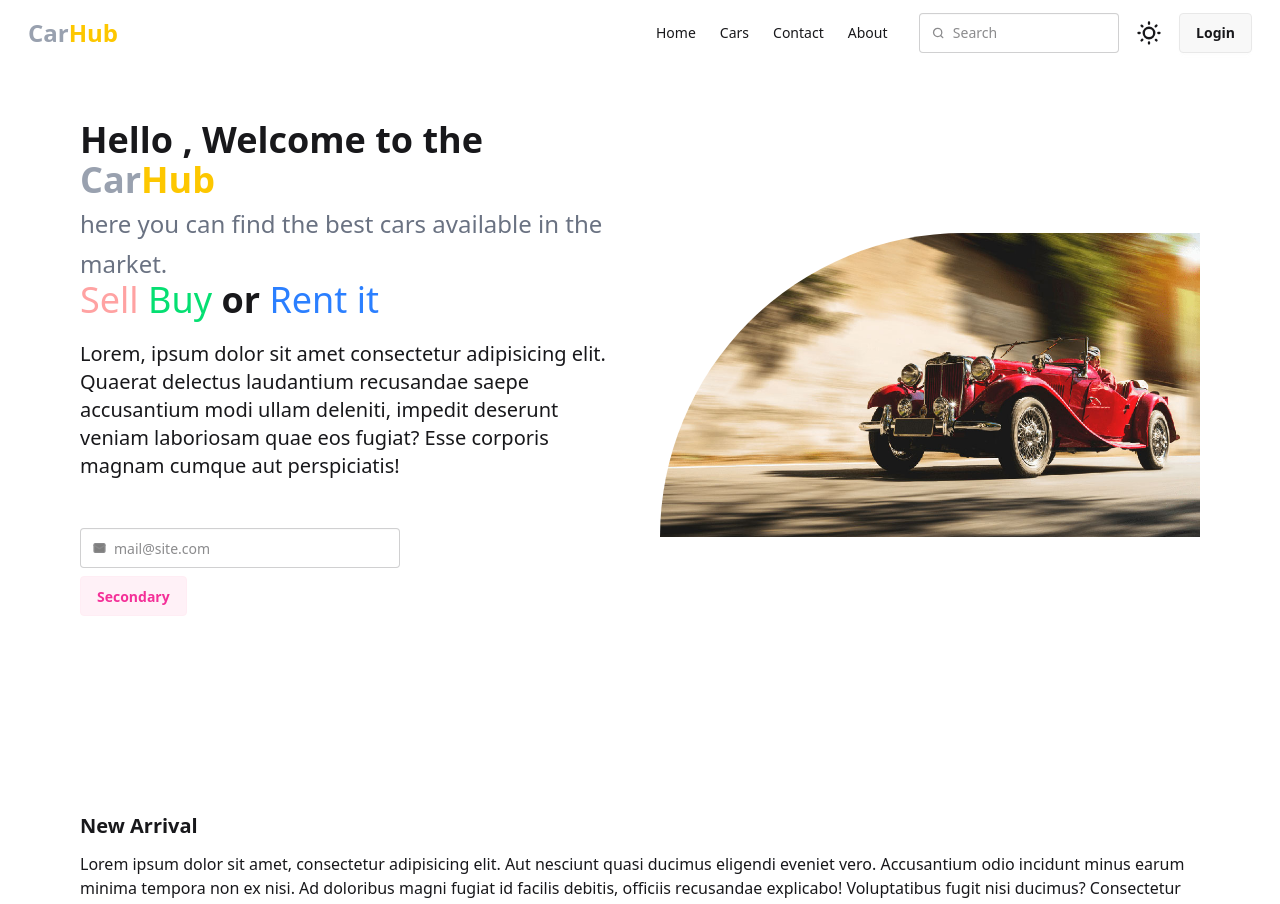
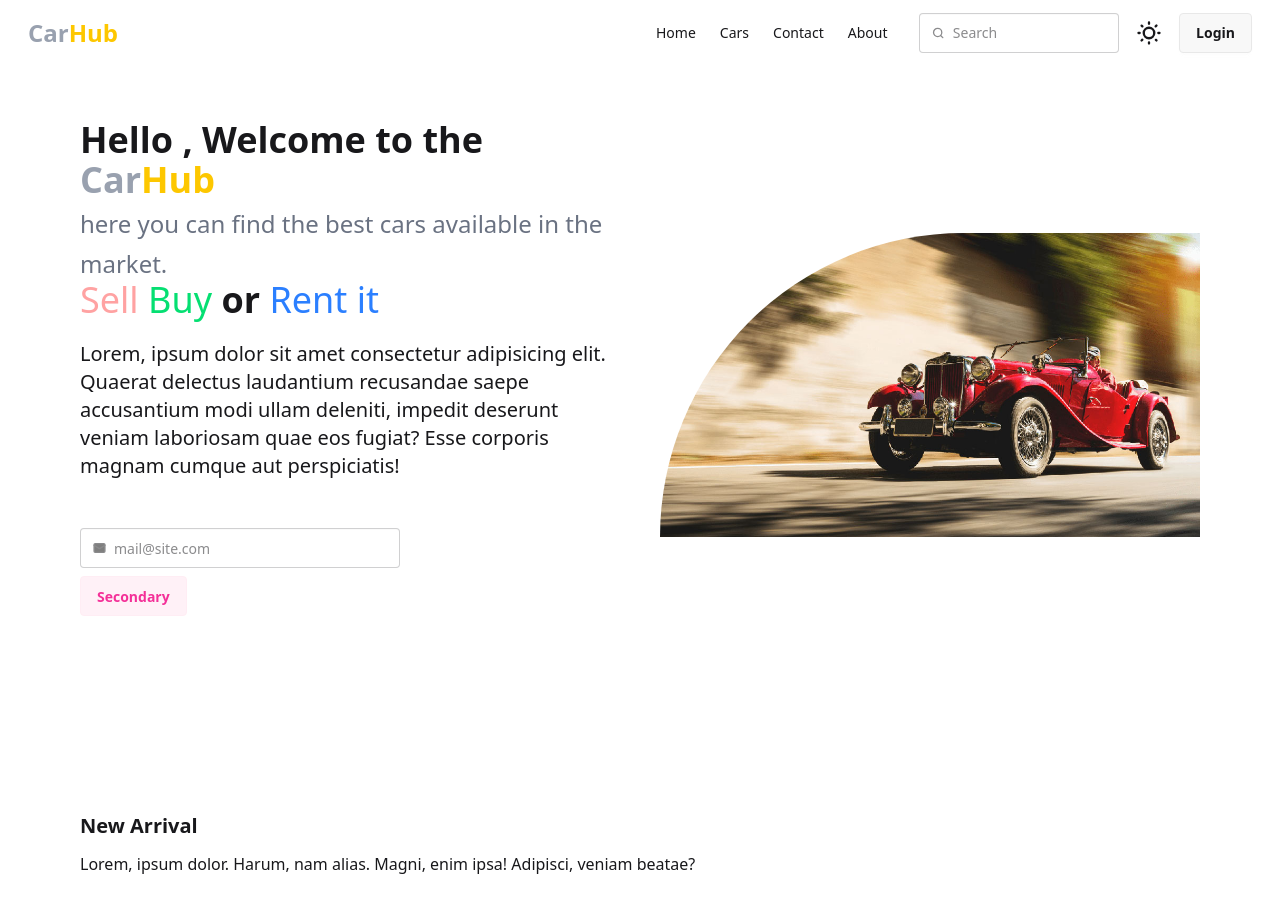
Before and after one commit to jadab691/CarHub, a React (Vite) app in the folder frontend/: page / in a window 1280 px wide. Shown: the top 904 px of the page. Built offline with nearby package versions, Linux system fonts and the light colour scheme.

Commit message:
Update display text

```diff
--- a/frontend/src/components/Display.jsx
+++ b/frontend/src/components/Display.jsx
@@ -49,51 +49,8 @@ function Display() {
 
         <div className="pt-1 pb-10">
           <p>
-            Lorem ipsum dolor sit amet, consectetur adipisicing elit. Aut
-            nesciunt quasi ducimus eligendi eveniet vero. Accusantium odio
-            incidunt minus earum minima tempora non ex nisi. Ad doloribus magni
-            fugiat id facilis debitis, officiis recusandae explicabo!
-            Voluptatibus fugit nisi ducimus? Consectetur laudantium itaque
-            magnam nesciunt sint explicabo magni suscipit porro quam, excepturi
-            qui repellat maiores earum eius veritatis similique totam! Ut,
-            explicabo nostrum repellendus eveniet nihil laudantium sunt
-            repudiandae consequatur deleniti quam esse delectus fugit veritatis
-            non magnam obcaecati ex illum, cumque necessitatibus rerum! Earum
-            officia voluptate non, sed natus ullam illum molestias quo beatae
-            harum quasi laboriosam eius vel minus, iure explicabo ad veritatis
-            illo dolore. Mollitia exercitationem nesciunt excepturi iste eos
-            voluptas minima, quibusdam nobis. Numquam rerum, ullam corrupti,
-            ratione suscipit laudantium, asperiores libero voluptates vero ipsum
-            similique incidunt tenetur maxime blanditiis et. Dolorem, iste
-            soluta quaerat, sit possimus, explicabo laboriosam autem enim eius
-            ea dolore molestias distinctio quisquam voluptates quos sequi.
-            Libero dignissimos consectetur est officia inventore, expedita sunt
-            quisquam laudantium? Dicta aliquid in impedit ex voluptatibus
-            quisquam soluta exercitationem ipsa, iste reprehenderit nihil
-            sapiente doloremque totam blanditiis debitis est asperiores hic
-            quaerat commodi cumque! Esse, facilis odit? Numquam quo dolore
-            perspiciatis, aliquid ab aspernatur minima facilis qui sapiente
-            magni. Harum fuga fugit eligendi nostrum? Odit natus voluptatum ex
-            numquam voluptates eum beatae modi ab nesciunt excepturi architecto
-            iusto, aut enim asperiores placeat ipsum omnis labore perferendis
-            officia ullam. Voluptatibus eius repudiandae odit dolorem culpa non,
-            iure dolor magni tenetur quia, ex sed. In, maxime, perspiciatis ipsa
-            enim a tempore ipsum, praesentium reiciendis laudantium aliquam
-            adipisci accusantium delectus incidunt nihil ex expedita nam tenetur
-            quis aperiam dolores. Earum voluptates neque, eveniet adipisci, vero
-            quasi sunt dolore nemo est aspernatur, porro ipsam unde
-            necessitatibus omnis! Quos laudantium earum maiores mollitia
-            incidunt at dicta magnam et dolores delectus, rem nam dignissimos
-            facilis a officiis ipsum quas tempore necessitatibus repudiandae
-            sint iure soluta. Quae magni eveniet molestias voluptatum sit nobis
-            praesentium eum quod numquam dicta maiores qui, et cum totam, vitae
-            asperiores? Totam commodi nobis natus inventore sequi adipisci
-            similique laborum repellendus et tenetur aspernatur quis eos beatae
-            excepturi voluptas, modi iusto magnam, doloremque ipsam? Quidem
-            perferendis nostrum quis sunt ducimus explicabo fugiat tenetur
-            quibusdam error dolor obcaecati possimus harum ipsum eveniet commodi
-            voluptatem, rem eum. Quam libero facere accusamus aliquam assumenda
-            hic magni.
+            Lorem, ipsum dolor. Harum, nam alias. Magni, enim ipsa! Adipisci,
+            veniam beatae?
           </p>
         </div>
         {/* card container  */}
```
